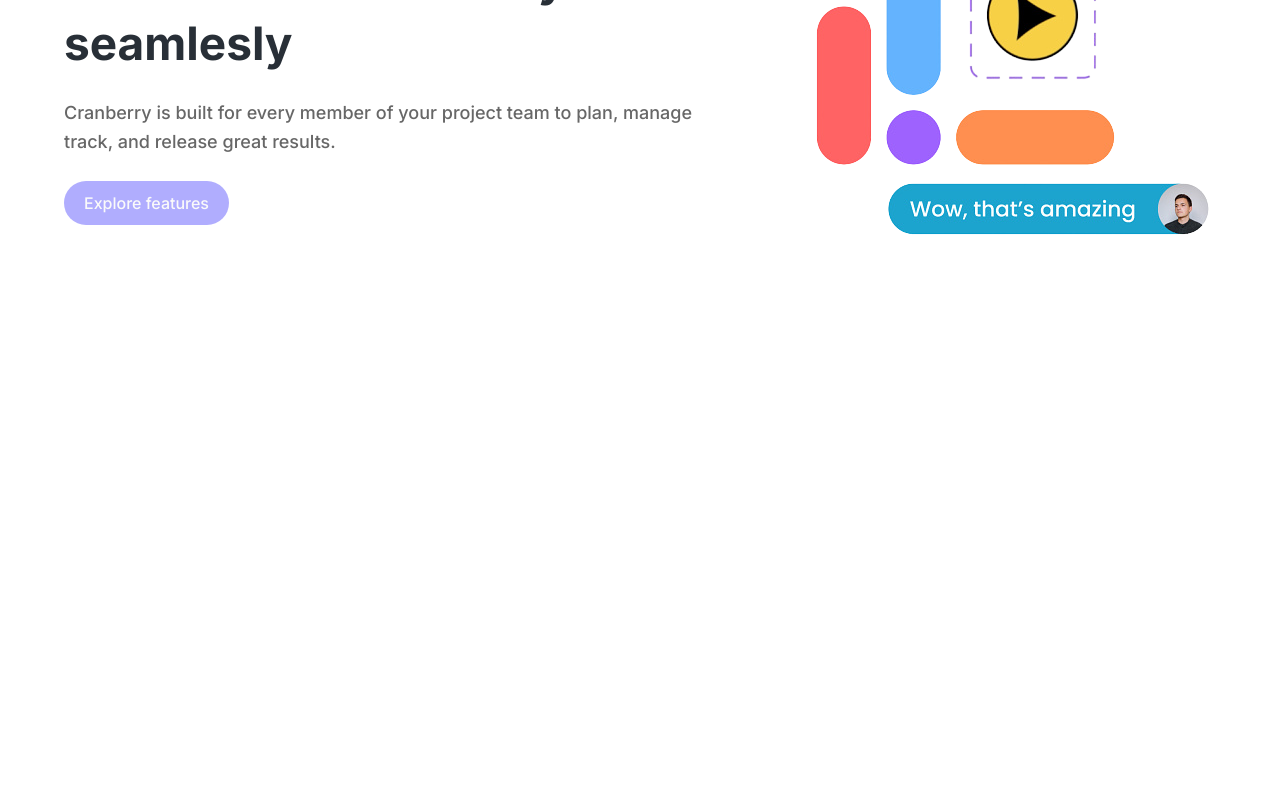
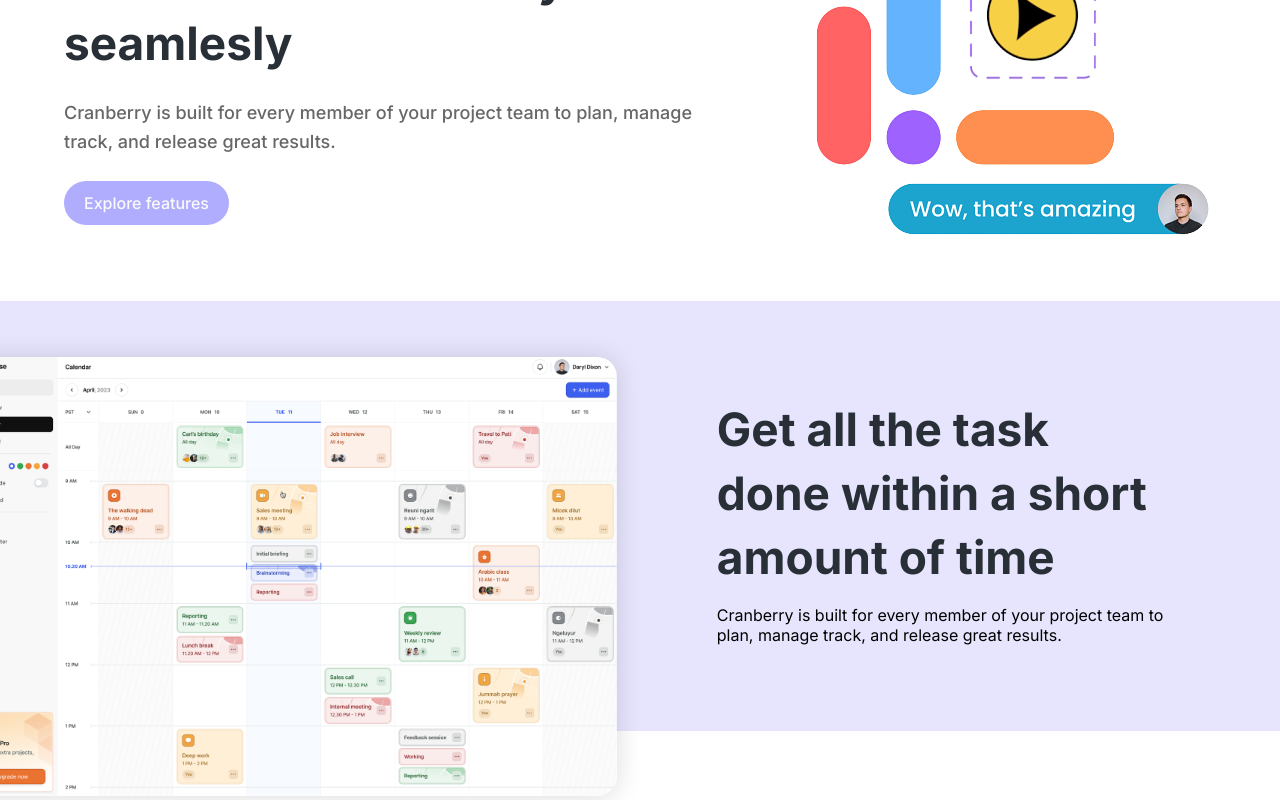
Before and after one commit to aluizamendes/task-app-lp, a React (Vite) app: page / in a window 1280 px wide. Shown: the part 1146-1946 px from the top of the page. Before the commit the page ends 1447 px from the top, so only its background shows below. Built offline with nearby package versions, Linux system fonts and the light colour scheme.

Commit message:
plataform section

```diff
--- /dev/null
+++ b/src/components/SectionPlataform/SectionPlataform.module.scss
@@ -0,0 +1,32 @@
+@import "@/styles/variables";
+
+.section {
+    background-color: $purple-10;
+    padding: 56px;
+    max-height: 430px;
+    margin: 48px 0px;
+
+    .container {
+        display: flex;
+        gap: 100px;
+
+        .image {
+            margin-left: -15%;
+
+            img {
+                max-width: 660px;
+
+                box-shadow: 0 1px 26px #00000025;
+                border-radius: 20px;
+            }
+        }
+
+        .content {
+            margin-top: 40px;
+
+            &__description {
+                margin-top: 16px;
+            }
+        }
+    }
+}
--- /dev/null
+++ b/src/components/SectionPlataform/index.jsx
@@ -0,0 +1,32 @@
+import Container from "../Container"
+import Title from "../Title"
+import PlataformImage from "./plataform-image.png"
+import styles from "./SectionPlataform.module.scss"
+
+export default function SectionPlataform() {
+    return (
+        <section className={styles.section}>
+            <Container>
+
+                <div className={styles.container}>
+
+                    <div className={styles.image}>
+                        <img src={PlataformImage} alt="Plataform" />
+                    </div>
+
+                    <div className={styles.content}>
+                        <Title>
+                            <h2>Get all the task done within a short amount of time</h2>
+                        </Title>
+
+                        <p className={styles.content__description}>
+                            Cranberry is built for every member of your project team to plan, manage track, and release great results.
+                        </p>
+                    </div>
+
+                </div>
+
+            </Container>
+        </section>
+    )
+}
--- a/src/pages/Home/index.jsx
+++ b/src/pages/Home/index.jsx
@@ -2,6 +2,7 @@
 import Header from "@/components/Header";
 import Navbar from "@/components/Navbar";
 import SectionFeature from "@/components/SectionFeature";
+import SectionPlataform from "@/components/SectionPlataform";
 
 
 export default function Home() {
@@ -18,6 +19,7 @@
                 displayButton="block"
                 image="feature-image-2.png"
             />
+            <SectionPlataform />
         </>
     )
 }
```
Also changed, not shown: src/components/SectionPlataform/plataform-image.png (renamed from public/plataform-image.png).
